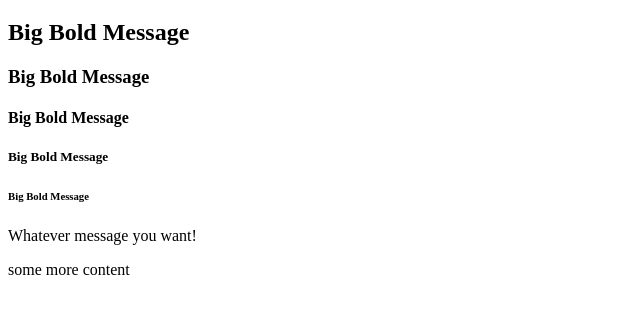
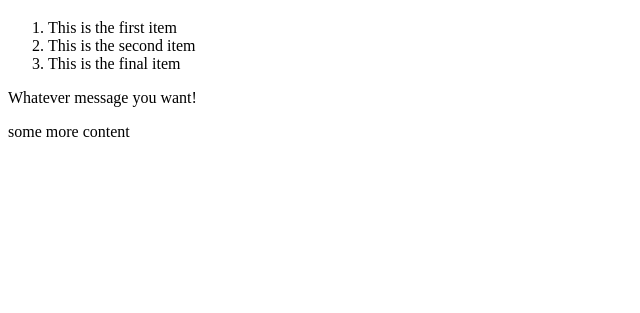
Before and after one commit to athenadolson/athenadolson.github.io, a plain HTML site: page index.html in a window 1280 px wide. Shown: the part 61-374 px from the top of the page, without its empty margins (0-640 px from the left). Drawn offline with Linux system fonts and the light colour scheme.

Commit message:
Update index.html

```diff
--- a/index.html
+++ b/index.html
@@ -5,11 +5,11 @@
   </head>
   <body>
     <h1>Big Bold Message</h1>
-    <h2>Big Bold Message</h2>
-    <h3>Big Bold Message</h3>
-    <h4>Big Bold Message</h4>
-    <h5>Big Bold Message</h5>
-    <h6>Big Bold Message</h6>
+    <ol>
+      <li>This is the first item</li>
+      <li>This is the second item</li>
+      <li>This is the final item</li>
+    </ol>
     <p>Whatever message you want!</p>
     <p>some more content</p>
   </body>
```
